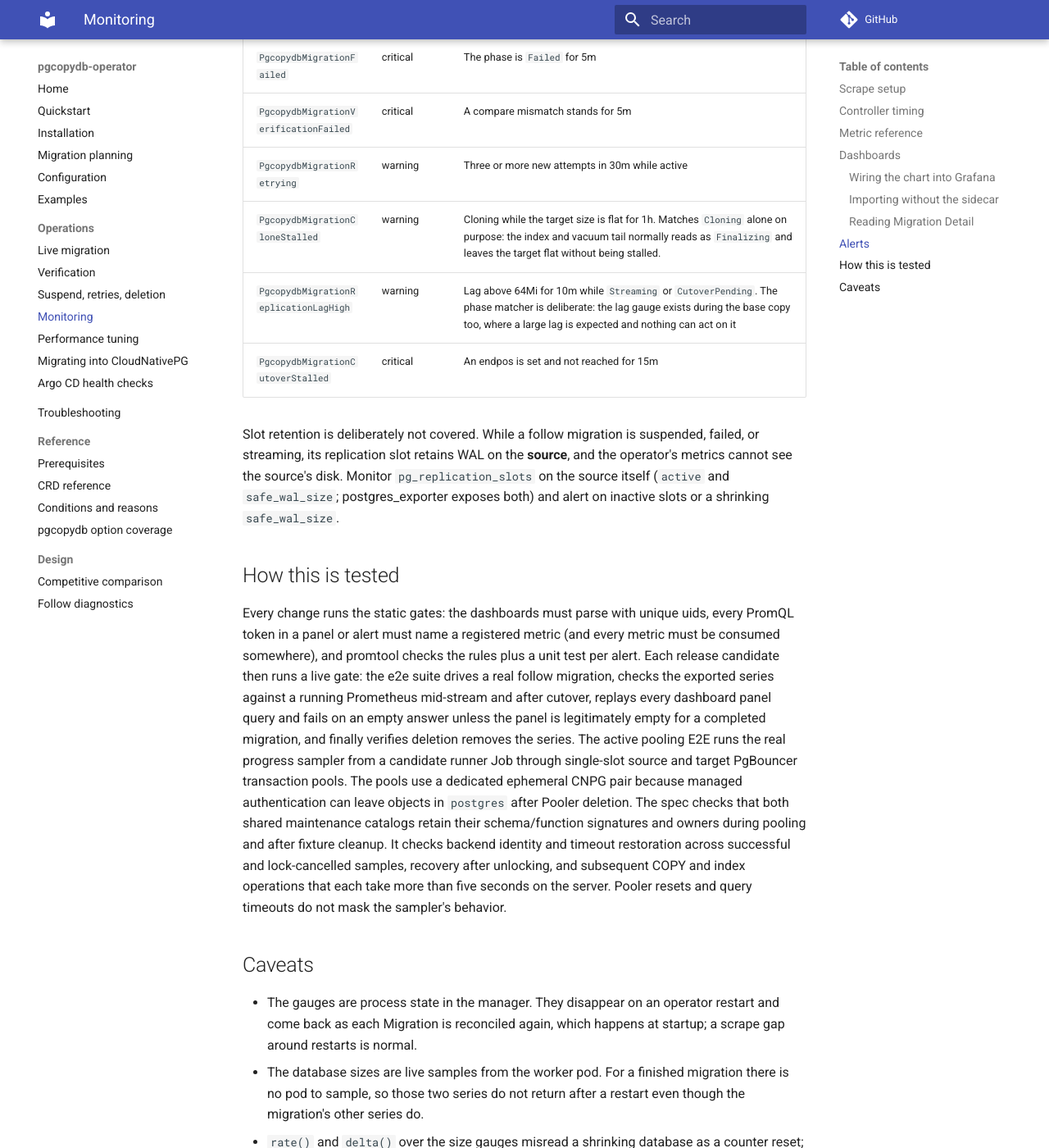
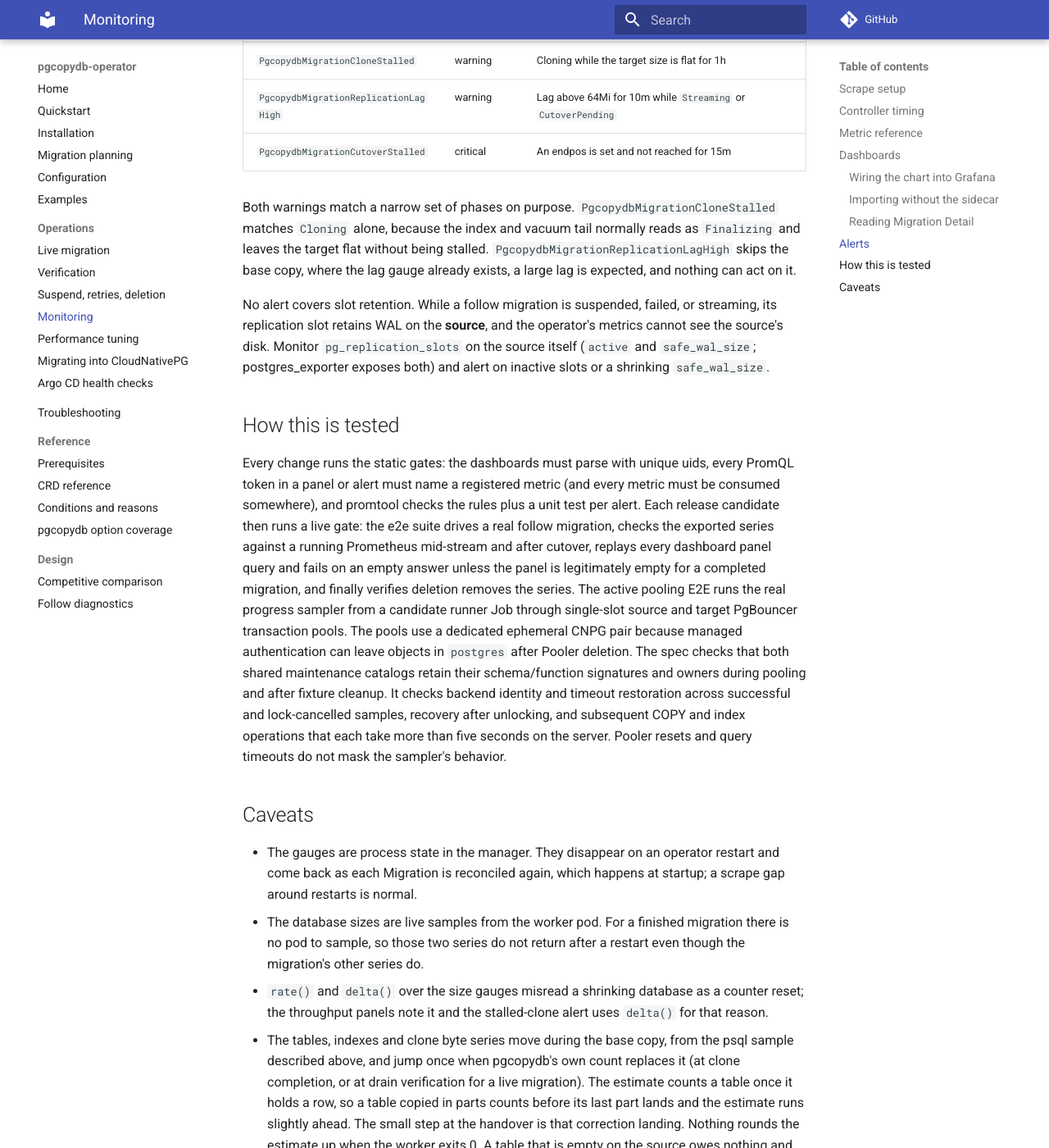
Before and after one commit to ydixken/pgcopydb-operator, an MkDocs documentation site: the page built from docs/operations/monitoring.md, in a window 1280 px wide and 1400 px high, scrolled down 8722 px. Shown: the whole window at 82% size. Built offline with MkDocs 1.6.1 and Material for MkDocs 9.7.7, drawn with Linux system fonts in a browser that asks for light colours; comment, search, counter and statistics services are not loaded; some of the changed text lies outside the part shown.

Commit message:
docs: tighten docs/operations/monitoring.md prose

```diff
--- a/docs/operations/monitoring.md
+++ b/docs/operations/monitoring.md
@@ -40,15 +40,15 @@ A value the operator does not know is absent, never zero: dashboards and alerts
 | `pgcopydb_migration_completion_time_seconds` | | Unix time the migration completed | once completed |
 | `pgcopydb_migration_condition_transition_timestamp_seconds` | `type`, `status` | Unix time that condition last changed status, straight from its `lastTransitionTime` | per condition |
 | `pgcopydb_migration_verified` | | 1 when every requested compare check passed, 0 if any mismatched | after a verification result |
-| `pgcopydb_migration_verification_check` | `check` | 1 when that check passed, 0 on mismatch, -1 when `spec.verification` does not request it; `check` is `schema` or `data` | once the spec is read, minus a requested check with no result yet |
+| `pgcopydb_migration_verification_check` | `check`: `schema` or `data` | 1 when that check passed, 0 on mismatch, -1 when `spec.verification` does not request it | once the spec is read, minus a requested check with no result yet |
 | `pgcopydb_migration_source_database_size_bytes` | | Source database size; summed across the instance with `allDatabases` | worker running |
 | `pgcopydb_migration_target_database_size_bytes` | | Target database size; summed across the instance with `allDatabases` | worker running |
 | `pgcopydb_migration_tables_done` / `_tables_total` | | Tables copied / planned | worker running |
 | `pgcopydb_migration_indexes_done` / `_indexes_total` | | Indexes built / planned | worker running |
-| `pgcopydb_migration_clone_copied_bytes` / `_clone_planned_bytes` | | Base-copy bytes moved / planned. The ratio tops out a few percent short of 100 and that is correct: planned is the relation size on disk, moved is bytes on the wire, and a relation carries page headers, tuple headers, alignment padding and free space that a COPY stream does not. Use the table and index counters to tell completion. | worker running |
+| `pgcopydb_migration_clone_copied_bytes` / `_clone_planned_bytes` | | Base-copy bytes moved / planned | worker running |
 | `pgcopydb_migration_replication_lag_bytes` | | Total replication lag | follow, streaming |
 | `pgcopydb_migration_source_lsn_bytes` | | Source WAL head as an absolute byte position | follow, streaming |
-| `pgcopydb_migration_write_lsn_bytes` | | The slot's write position on the source: the walsender's `write_lsn`, or the slot's `confirmed_flush_lsn` where the stat columns are masked | follow, streaming |
+| `pgcopydb_migration_write_lsn_bytes` | | The walsender's `write_lsn` on the source, or the slot's `confirmed_flush_lsn` where the stat columns are masked | follow, streaming |
 | `pgcopydb_migration_replay_lsn_bytes` | | Source-visible replay feedback, including certified idle progress, as an absolute WAL byte position | follow, streaming |
 | `pgcopydb_migration_endpos_lsn_bytes` | | Cutover endpos as an absolute byte position | after cutover set it |
 | `pgcopydb_operator_build_info` | `version` | Always 1; operator-wide, no migration labels | always |
@@ -69,6 +69,7 @@ The "Exists" column is the contract for when a series is present:
   The retired pair keeps its samples in Prometheus, so query the timeline as `last_over_time(...[$__range])` rather than at the range end: that is what puts both sides of a flip back on the panel, and it is the only way to read a Migration that has since been deleted.
 
 Read the timeline off the condition transitions, not off the phase.
+Read completion off the table and index counters: the clone-byte ratio tops out a few percent short of 100, for the reason in the [caveats](#caveats) below.
 
 With `spec.clone.allDatabases: true`, each size gauge sums `pg_database_size(oid)` over its endpoint's databases, excluding only `template0` and `template1`.
 The target sum includes existing databases even when they have no counterpart on the source, not just databases created by this Migration.
@@ -220,11 +221,15 @@ Thresholds and windows are starting points; the promtool unit tests under `test/
 | `PgcopydbMigrationFailed` | critical | The phase is `Failed` for 5m |
 | `PgcopydbMigrationVerificationFailed` | critical | A compare mismatch stands for 5m |
 | `PgcopydbMigrationRetrying` | warning | Three or more new attempts in 30m while active |
-| `PgcopydbMigrationCloneStalled` | warning | Cloning while the target size is flat for 1h. Matches `Cloning` alone on purpose: the index and vacuum tail normally reads as `Finalizing` and leaves the target flat without being stalled. |
-| `PgcopydbMigrationReplicationLagHigh` | warning | Lag above 64Mi for 10m while `Streaming` or `CutoverPending`. The phase matcher is deliberate: the lag gauge exists during the base copy too, where a large lag is expected and nothing can act on it |
+| `PgcopydbMigrationCloneStalled` | warning | Cloning while the target size is flat for 1h |
+| `PgcopydbMigrationReplicationLagHigh` | warning | Lag above 64Mi for 10m while `Streaming` or `CutoverPending` |
 | `PgcopydbMigrationCutoverStalled` | critical | An endpos is set and not reached for 15m |
 
-Slot retention is deliberately not covered.
+Both warnings match a narrow set of phases on purpose.
+`PgcopydbMigrationCloneStalled` matches `Cloning` alone, because the index and vacuum tail normally reads as `Finalizing` and leaves the target flat without being stalled.
+`PgcopydbMigrationReplicationLagHigh` skips the base copy, where the lag gauge already exists, a large lag is expected, and nothing can act on it.
+
+No alert covers slot retention.
 While a follow migration is suspended, failed, or streaming, its replication slot retains WAL on the **source**, and the operator's metrics cannot see the source's disk.
 Monitor `pg_replication_slots` on the source itself (`active` and `safe_wal_size`; postgres_exporter exposes both) and alert on inactive slots or a shrinking `safe_wal_size`.
 
@@ -246,7 +251,8 @@ Pooler resets and query timeouts do not mask the sampler's behavior.
   For a finished migration there is no pod to sample, so those two series do not return after a restart even though the migration's other series do.
 - `rate()` and `delta()` over the size gauges misread a shrinking database as a counter reset; the throughput panels note it and the stalled-clone alert uses `delta()` for that reason.
 - The tables, indexes and clone byte series move during the base copy, from the psql sample described above, and jump once when pgcopydb's own count replaces it (at clone completion, or at drain verification for a live migration).
-  A small step at that moment is expected rather than a fault: the estimate counts a table once it holds a row, so a table copied in parts counts before its last part lands.
+  The estimate counts a table once it holds a row, so a table copied in parts counts before its last part lands and the estimate runs slightly ahead.
+  The small step at the handover is that correction landing.
   Nothing rounds the estimate up when the worker exits 0.
   A table that is empty on the source owes nothing and counts as done on its own, so a finished copy that still reads one table short is a finding: that table holds rows on the source and none on the target, which is how a `--resume` after killed attempts once called an 848MB table done ([#277](https://github.com/ydixken/pgcopydb-operator/issues/277)).
   The byte figures are not rounded up either: the two sides end a little apart through fillfactor, bloat and alignment, so read a shortfall there against the table count beside it.
```
Also changed, not shown: other parts of docs/operations/monitoring.md (+2 -2 lines).
